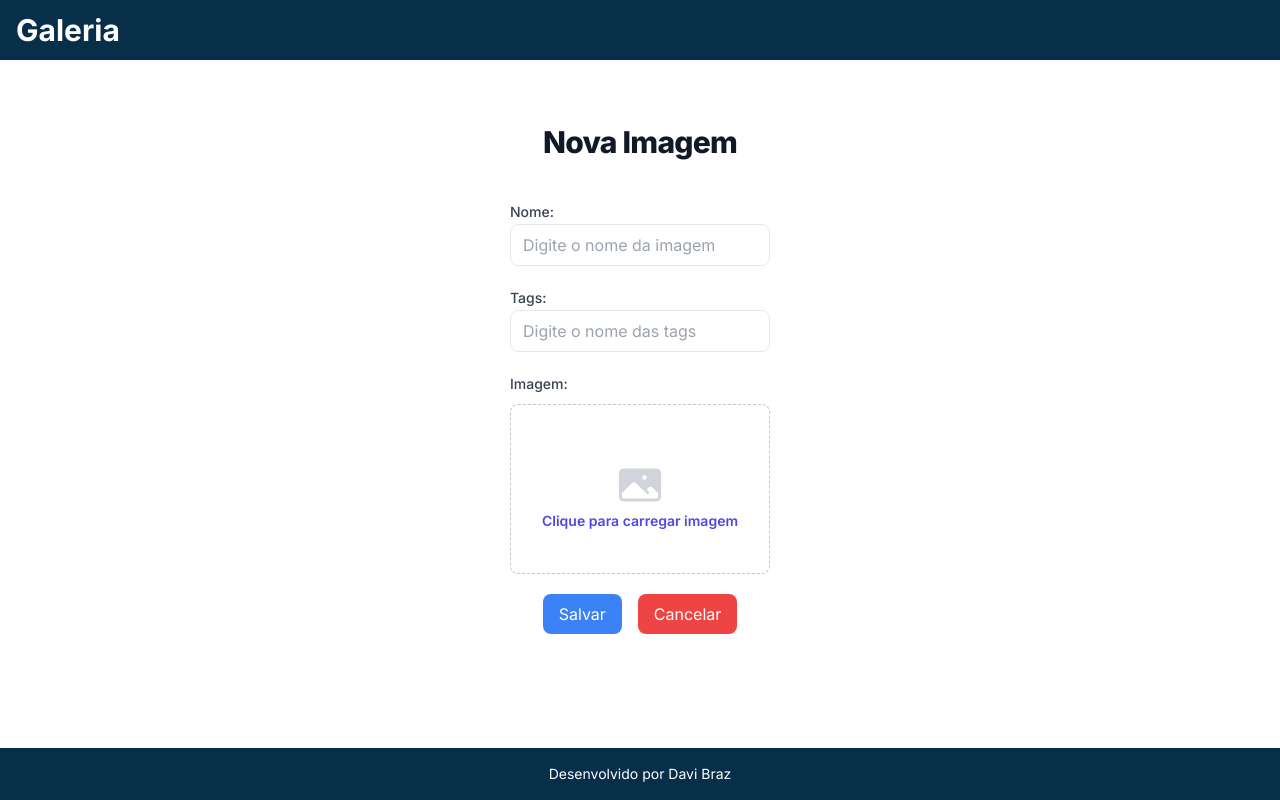
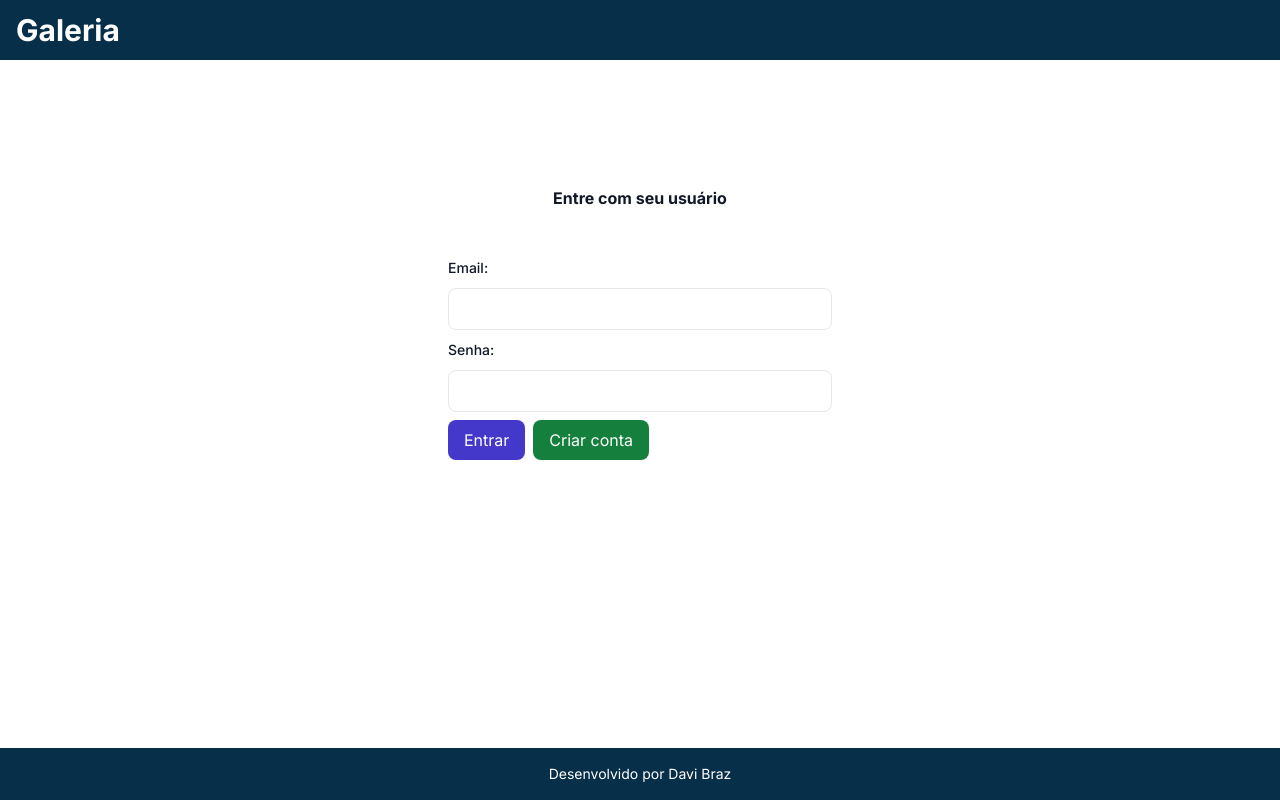
Before and after one commit to DaviBrazz/galeria-imagens-react-springboot, a Next.js app in the folder galeria/: page /formulario in a window 1280 px wide. Built offline with nearby package versions, Linux system fonts and the light colour scheme.

Commit message:
feat: criado lógica para proteção de páginas autenticadas

```diff
--- a/galeria/src/app/formulario/page.tsx
+++ b/galeria/src/app/formulario/page.tsx
@@ -1,6 +1,6 @@
 'use client'
 
-import { Button, InputText, Template, RenderIf, useNotification, FieldError } from '@/components'
+import { Button, InputText, Template, RenderIf, useNotification, FieldError, AuthenticatedPage } from '@/components'
 import { useImageService } from '@/resources/image/image.service'
 import { useFormik } from 'formik'
 import { useState } from 'react'
@@ -47,6 +47,7 @@
   }
 
   return (
+    <AuthenticatedPage>
     <Template loading={loading}>
       <section className="flex flex-col items-center justify-center my-5">
         <h5 className="mt-3 mb-10 text-3xl font-extrabold tracking-tight text-gray-900">
@@ -131,5 +132,6 @@
         </form>
       </section>
     </Template>
+    </AuthenticatedPage>
   )
 }
--- a/galeria/src/app/galeria/page.tsx
+++ b/galeria/src/app/galeria/page.tsx
@@ -1,6 +1,6 @@
 'use client'
 
-import { Template, ImageCard, Button, InputText, useNotification } from '@/components'
+import { Template, ImageCard, Button, InputText, useNotification, AuthenticatedPage } from '@/components'
 import { useState } from 'react'
 import { useImageService } from '@/resources'
 import { Image } from '@/resources/image/image.resource';
@@ -25,7 +25,7 @@
         setImages(result);
         setLoading(false)
 
-        if(!result.length) {
+        if (!result.length) {
             notification.notify('Nenhum resultado encontrado', 'warning')
         }
     }
@@ -46,11 +46,11 @@
     }
 
     return (
-
+        <AuthenticatedPage>
             <Template loading={loading}>
                 <section className="flex flex-col items-center justify-center my-5">
                     <div className="flex space-x-4">
-                    <InputText  placeholder="Pesquisar..." onChange={event => setQuery(event.target.value)} />
+                        <InputText placeholder="Pesquisar..." onChange={event => setQuery(event.target.value)} />
                         <select onChange={event => setExtension(event.target.value)} className="border px-4 py-2 rounded-md text-gray-900">
                             <option value="">Todos os formatos</option>
                             <option value="PNG">PNG</option>
@@ -60,9 +60,9 @@
 
                         </select>
 
-                    <Button style='bg-blue-500  hover:bg-blue-300' label='Buscar' onClick={searchImages}/>
-                    <Link href= "/formulario">
-                    <Button style='bg-green-500  hover:bg-green-300' label='Adicionar Nova'/>
+                        <Button style='bg-blue-500  hover:bg-blue-300' label='Buscar' onClick={searchImages} />
+                        <Link href="/formulario">
+                            <Button style='bg-green-500  hover:bg-green-300' label='Adicionar Nova' />
                         </Link>
 
 
@@ -76,5 +76,6 @@
 
                 </section>
             </Template>
+        </AuthenticatedPage>
     )
 }
--- /dev/null
+++ b/galeria/src/components/AuthenticatedPage.tsx
@@ -0,0 +1,23 @@
+import Login from '@/app/login/page';
+import { useAuth } from '@/resources'
+
+interface AuthenticatedPageProps {
+    children: React.ReactNode
+}
+
+export const AuthenticatedPage: React.FC<AuthenticatedPageProps> = ({
+    children
+}) => {
+
+    const auth = useAuth();
+
+    if (!auth.isSessionValid()) {
+        return <Login />
+    }
+
+    return (
+        <>
+            {children}
+        </>
+    )
+}
--- a/galeria/src/components/index.ts
+++ b/galeria/src/components/index.ts
@@ -3,3 +3,4 @@
 export { Button } from './button'
 export { InputText, FieldError } from './input'
 export { useNotification } from './notification'
+export { AuthenticatedPage } from './AuthenticatedPage'
```
Lines whose indentation alone changed are shown as unchanged.
